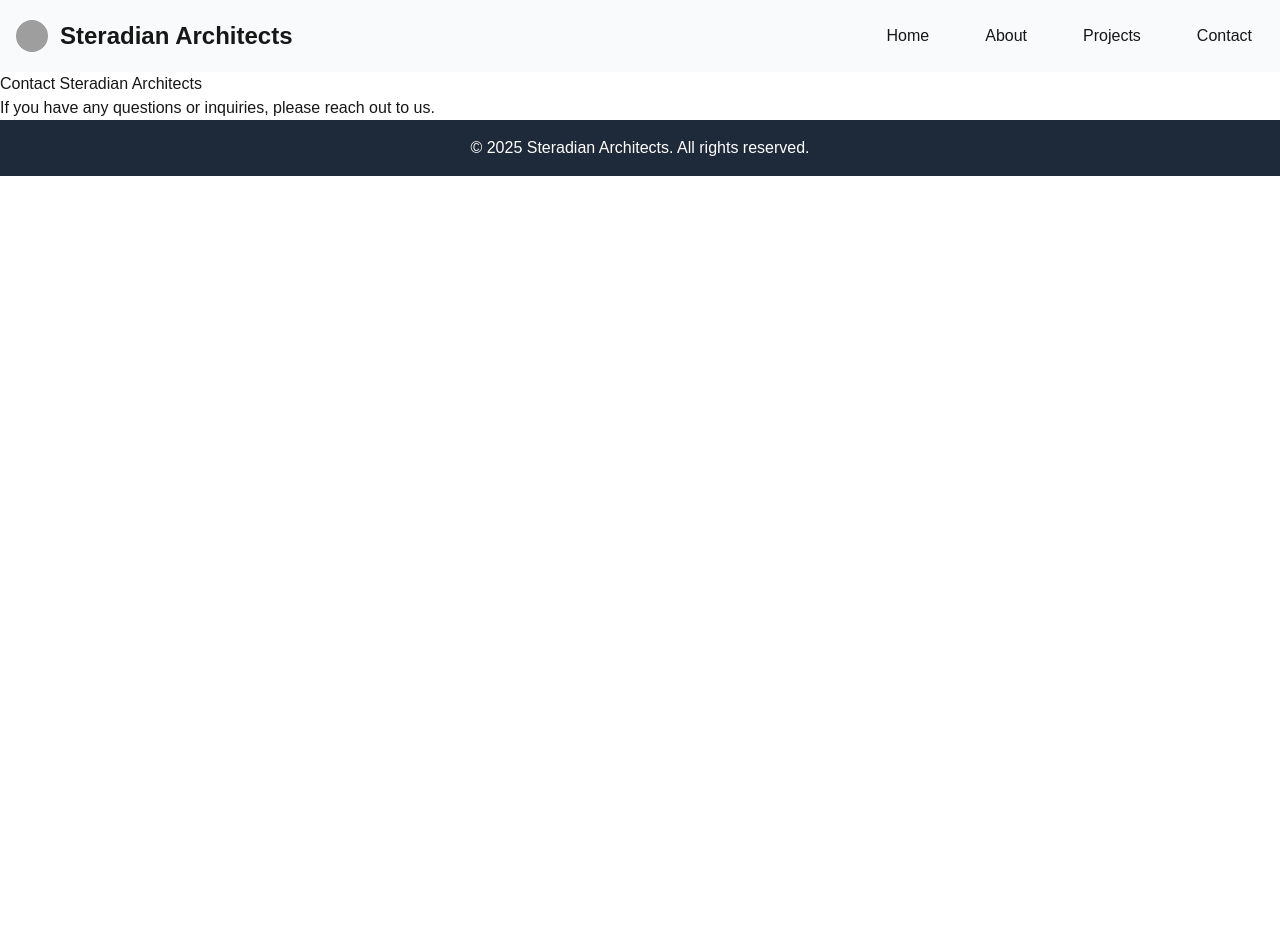
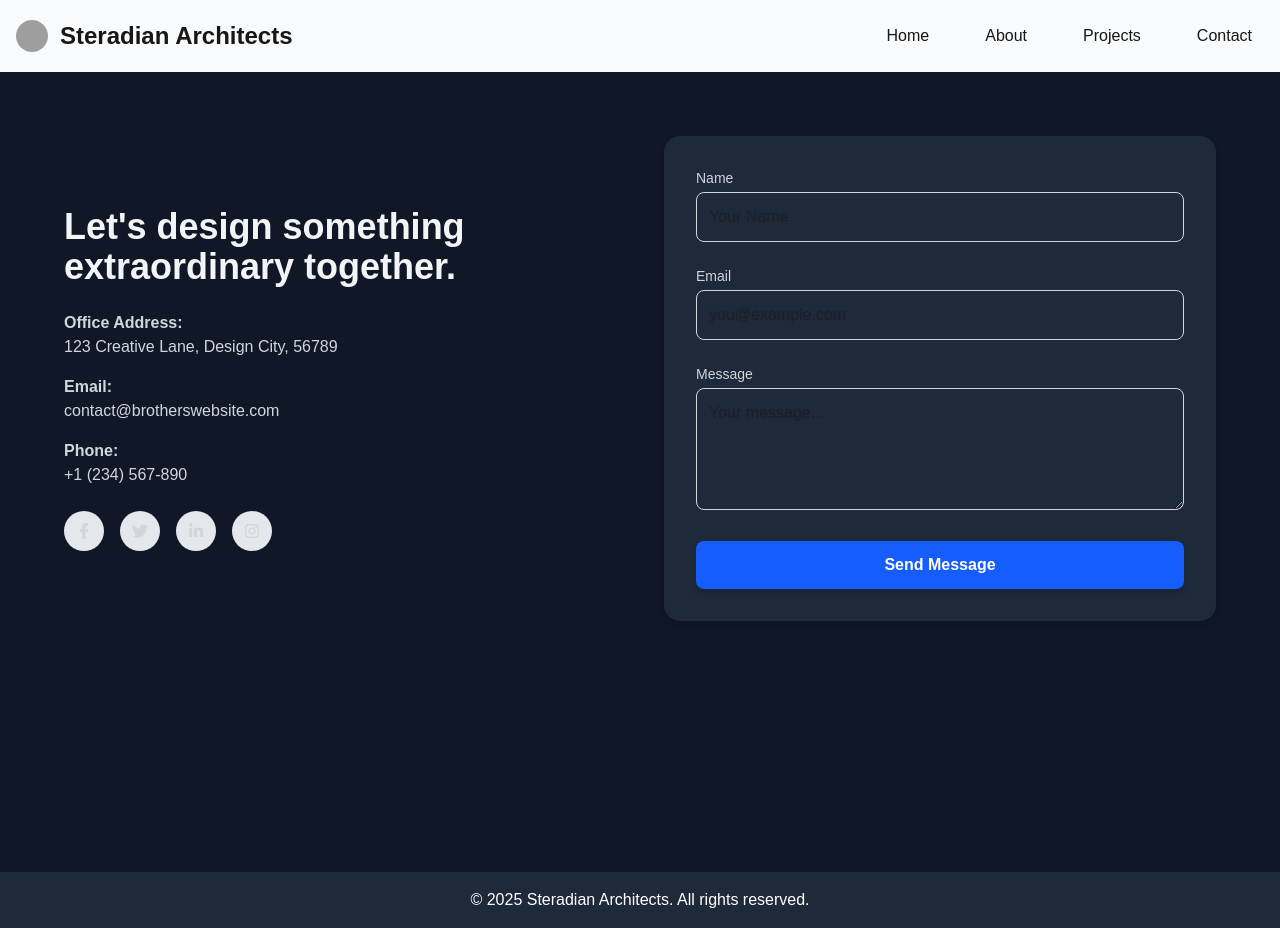
Before and after one commit to bhatnagar-afk/steradian, a Next.js app: page /contact in a window 1280 px wide. Before the commit the page ends 800 px from the top, so only its background shows below. Built offline with nearby package versions, Linux system fonts and the light colour scheme; grey boxes are pictures that could not be loaded.

Commit message:
feat: add contact details page with form and social links; update dependencies

```diff
--- a/package.json
+++ b/package.json
@@ -14,9 +14,11 @@
     "@tailwindcss/cli": "^4.1.13",
     "@tailwindcss/typography": "^0.5.19",
     "framer-motion": "^12.23.21",
+    "lucide-react": "^0.544.0",
     "next": "15.5.3",
-    "react": "19.1.0",
-    "react-dom": "19.1.0"
+    "react": "^19.1.0",
+    "react-dom": "19.1.0",
+    "react-icons": "^5.5.0"
   },
   "devDependencies": {
     "@eslint/eslintrc": "^3",
--- a/src/app/(steradian)/contact/page.tsx
+++ b/src/app/(steradian)/contact/page.tsx
@@ -1,8 +1,9 @@
+import ContactTextPage from "@/components/contact/contact-details";
+
 export default function ContactPage() {
   return (
     <div>
-      <h1>Contact Steradian Architects</h1>
-      <p>If you have any questions or inquiries, please reach out to us.</p>
+      <ContactTextPage />
     </div>
   )
 }
--- /dev/null
+++ b/src/components/contact/contact-details.tsx
@@ -0,0 +1,104 @@
+import * as fa from "react-icons/fa";
+
+export default function ContactPage() {
+  return (
+    <div className="min-h-screen bg-gray-900 py-16 px-6">
+      <div className="max-w-6xl mx-auto grid grid-cols-1 md:grid-cols-2 gap-12">
+        {/* Left Section - Info */}
+        <div className="flex flex-col justify-center">
+          <h1 className="text-3xl md:text-4xl font-bold text-gray-100 mb-6">
+            Let&apos;s design something extraordinary together.
+          </h1>
+
+          <div className="space-y-4 text-gray-300">
+            <p>
+              <span className="font-bold">Office Address:</span> <br />
+              123 Creative Lane, Design City, 56789
+            </p>
+            <p>
+              <span className="font-bold">Email:</span> <br />
+              contact@brotherswebsite.com
+            </p>
+            <p>
+              <span className="font-bold">Phone:</span> <br />
+              +1 (234) 567-890
+            </p>
+          </div>
+
+          {/* Social Links */}
+          <div className="mt-6 flex space-x-4">
+            <a
+              href="#"
+              className="p-3 bg-gray-200 rounded-full hover:bg-gray-900 transition"
+            >
+              <fa.FaFacebookF className="text-gray-300" />
+            </a>
+            <a
+              href="#"
+              className="p-3 bg-gray-200 rounded-full hover:bg-gray-300 transition"
+            >
+              <fa.FaTwitter className="text-gray-300" />
+            </a>
+            <a
+              href="#"
+              className="p-3 bg-gray-200 rounded-full hover:bg-gray-300 transition"
+            >
+              <fa.FaLinkedinIn className="text-gray-300" />
+            </a>
+            <a
+              href="#"
+              className="p-3 bg-gray-200 rounded-full hover:bg-gray-300 transition"
+            >
+              <fa.FaInstagram className="text-gray-300" />
+            </a>
+          </div>
+        </div>
+
+        {/* Right Section - Form */}
+        <div className="bg-gray-800 p-8 rounded-2xl shadow-md">
+          <form className="space-y-6">
+            <div>
+              <label className="block text-sm font-medium text-gray-300">
+                Name
+              </label>
+              <input
+                type="text"
+                placeholder="Your Name"
+                className="mt-1 w-full p-3 border border-gray-300 rounded-lg focus:ring-2 focus:ring-blue-500 outline-none"
+              />
+            </div>
+
+            <div>
+              <label className="block text-sm font-medium text-gray-300">
+                Email
+              </label>
+              <input
+                type="email"
+                placeholder="you@example.com"
+                className="mt-1 w-full p-3 border border-gray-300 rounded-lg focus:ring-2 focus:ring-blue-500 outline-none"
+              />
+            </div>
+
+            <div>
+              <label className="block text-sm font-medium text-gray-300">
+                Message
+              </label>
+              <textarea
+                placeholder="Your message..."
+                rows={4}
+                className="mt-1 w-full p-3 border border-gray-300 rounded-lg focus:ring-2 focus:ring-blue-500 outline-none"
+              />
+            </div>
+
+            <button
+              type="submit"
+              className="w-full py-3 px-6 bg-blue-600 text-white font-semibold rounded-lg shadow-md hover:bg-blue-700 transition"
+            >
+              Send Message
+            </button>
+          </form>
+        </div>
+      </div>
+    </div>
+  );
+}
```
Also changed, not shown: 1 other file (tests, documents, lock files or other folders).
